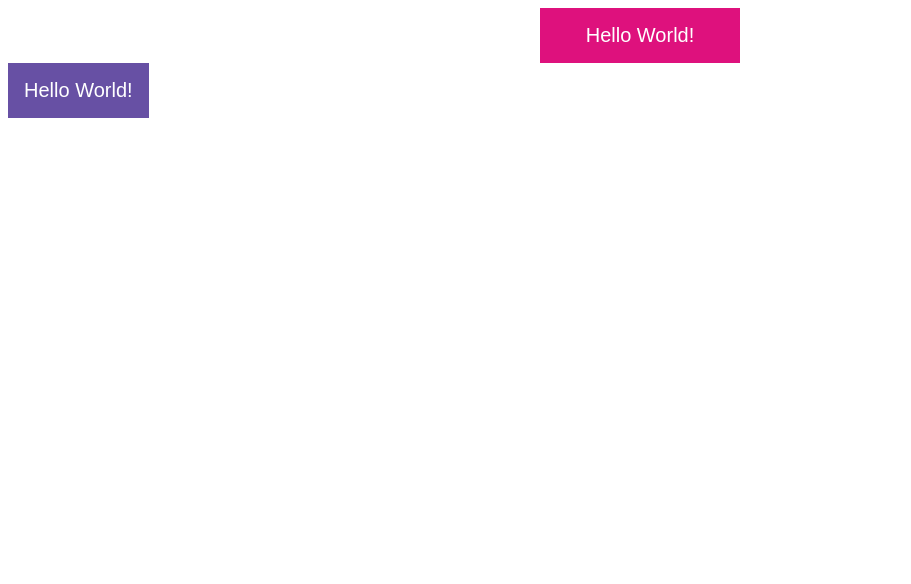
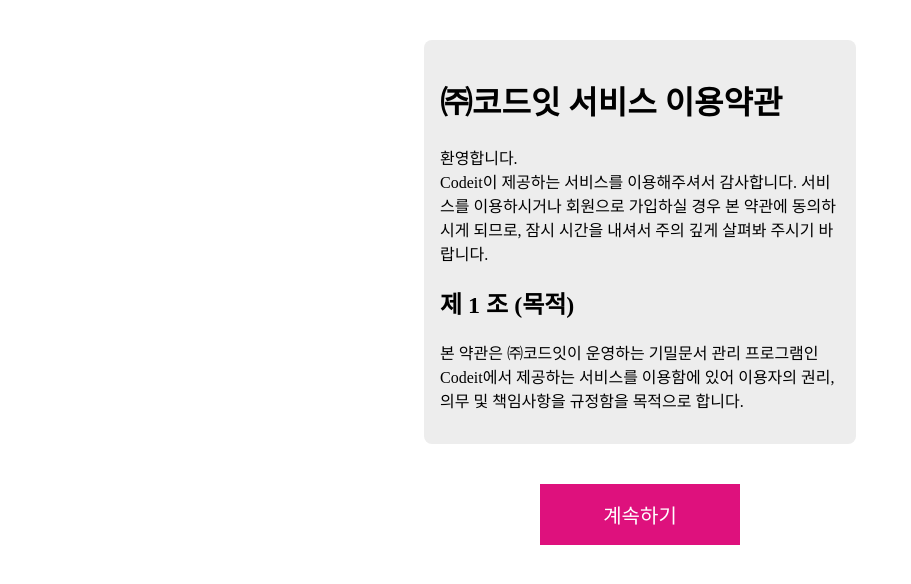
Before and after one commit to haeyong9701/practice-Styled-Components, a React (Create React App) app: page / in a window 1280 px wide. Shown: the top 584 px of the page, without its empty margins (0-911 px from the left). Built offline with nearby package versions, Linux system fonts and the light colour scheme.

Commit message:
feat: 스타일 재사용: 상속

```diff
--- a/src/App.js
+++ b/src/App.js
@@ -1,5 +1,14 @@
 import styled from "styled-components";
 import Button from "./Button";
+import TermsOfService from "./TermsOfService";
+
+const StyledTermsOfService = styled(TermsOfService)`
+  background-color: #ededed;
+  border-radius: 8px;
+  padding: 16px;
+  margin: 40px auto;
+  width: 400px;
+`;
 
 const SubmitButton = styled(Button)`
   background-color: #de117d;
@@ -12,13 +21,13 @@
   }
 `;
 
-const App = () => {
+function App() {
   return (
     <div>
-      <SubmitButton>Hello World!</SubmitButton>
-      <Button>Hello World!</Button>
+      <StyledTermsOfService />
+      <SubmitButton>계속하기</SubmitButton>
     </div>
   );
-};
+}
 
 export default App;
--- /dev/null
+++ b/src/TermsOfService.js
@@ -0,0 +1,20 @@
+function TermsOfService({ className }) {
+  return (
+    <div className={className}>
+      <h1>㈜코드잇 서비스 이용약관</h1>
+      <p>
+        환영합니다.
+        <br />
+        Codeit이 제공하는 서비스를 이용해주셔서 감사합니다. 서비스를 이용하시거나 회원으로 가입하실 경우 본 약관에
+        동의하시게 되므로, 잠시 시간을 내셔서 주의 깊게 살펴봐 주시기 바랍니다.
+      </p>
+      <h2>제 1 조 (목적)</h2>
+      <p>
+        본 약관은 ㈜코드잇이 운영하는 기밀문서 관리 프로그램인 Codeit에서 제공하는 서비스를 이용함에 있어 이용자의 권리,
+        의무 및 책임사항을 규정함을 목적으로 합니다.
+      </p>
+    </div>
+  );
+}
+
+export default TermsOfService;
```
